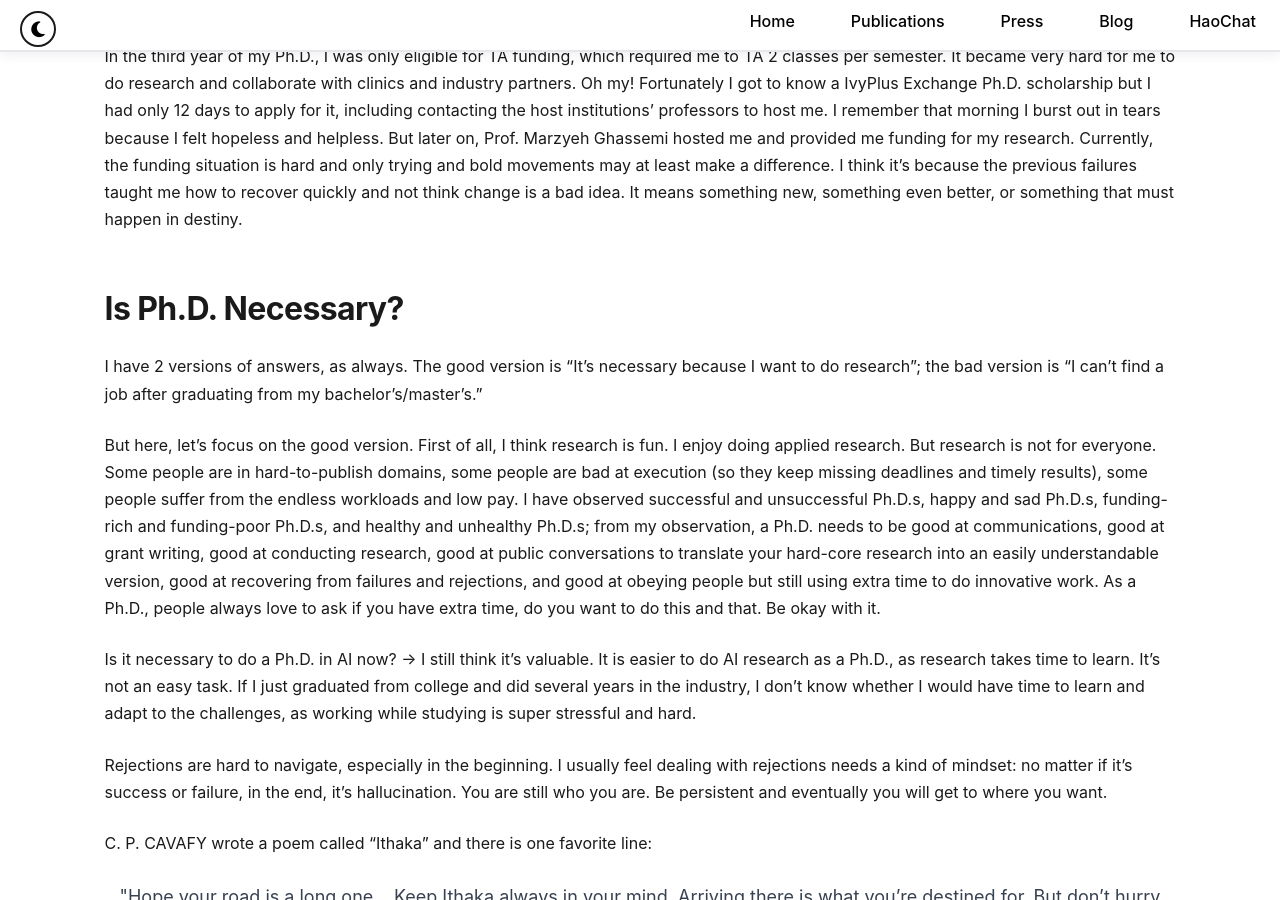
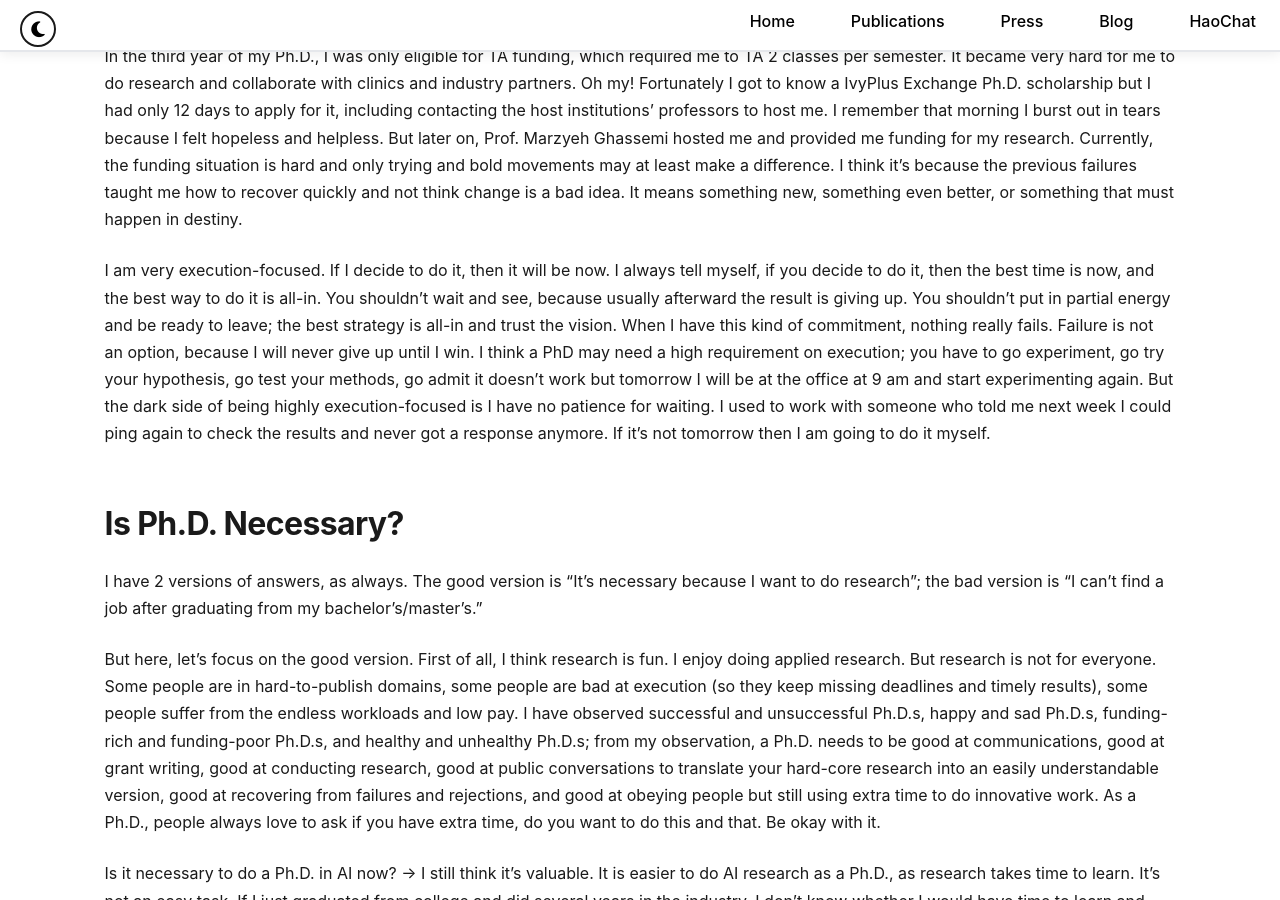
Before and after one commit to YuexingHao/Yuexing-Hao, a Jekyll site: the page built from _posts/2025-02-09-about-my-academia-life.md, in a window 1280 px wide and 900 px high, scrolled down 2148 px. Built offline with Jekyll 4.4.1, drawn with Linux system fonts in a browser that asks for light colours; a style sheet for code colours, icons or effects is not loaded.

Commit message:
Describe your changes

```diff
--- a/_posts/2025-02-09-about-my-academia-life.md
+++ b/_posts/2025-02-09-about-my-academia-life.md
@@ -34,6 +34,7 @@ I am super fortunate that I received a lot of support during my Ph.D. There were
 
 In the third year of my Ph.D., I was only eligible for TA funding, which required me to TA 2 classes per semester. It became very hard for me to do research and collaborate with clinics and industry partners. Oh my! Fortunately I got to know a IvyPlus Exchange Ph.D. scholarship but I had only 12 days to apply for it, including contacting the host institutions' professors to host me. I remember that morning I burst out in tears because I felt hopeless and helpless. But later on, Prof. Marzyeh Ghassemi hosted me and provided me funding for my research. Currently, the funding situation is hard and only trying and bold movements may at least make a difference. I think it's because the previous failures taught me how to recover quickly and not think change is a bad idea. It means something new, something even better, or something that must happen in destiny.
 
+I am very execution-focused. If I decide to do it, then it will be now. I always tell myself, if you decide to do it, then the best time is now, and the best way to do it is all-in. You shouldn't wait and see, because usually afterward the result is giving up. You shouldn't put in partial energy and be ready to leave; the best strategy is all-in and trust the vision. When I have this kind of commitment, nothing really fails. Failure is not an option, because I will never give up until I win. I think a PhD may need a high requirement on execution; you have to go experiment, go try your hypothesis, go test your methods, go admit it doesn't work but tomorrow I will be at the office at 9 am and start experimenting again. But the dark side of being highly execution-focused is I have no patience for waiting. I used to work with someone who told me next week I could ping again to check the results and never got a response anymore. If it's not tomorrow then I am going to do it myself.
 ## Is Ph.D. Necessary?
 
 I have 2 versions of answers, as always. The good version is "It's necessary because I want to do research"; the bad version is "I can't find a job after graduating from my bachelor's/master's."
```
